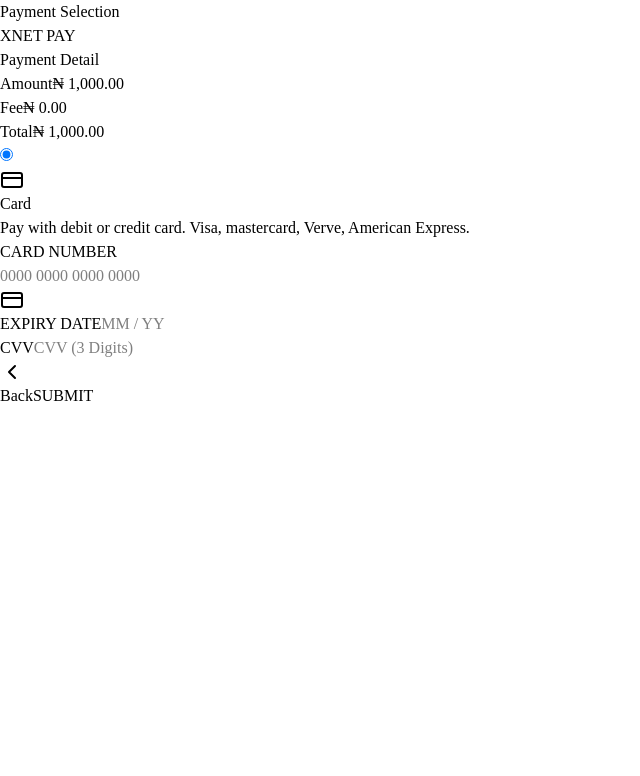
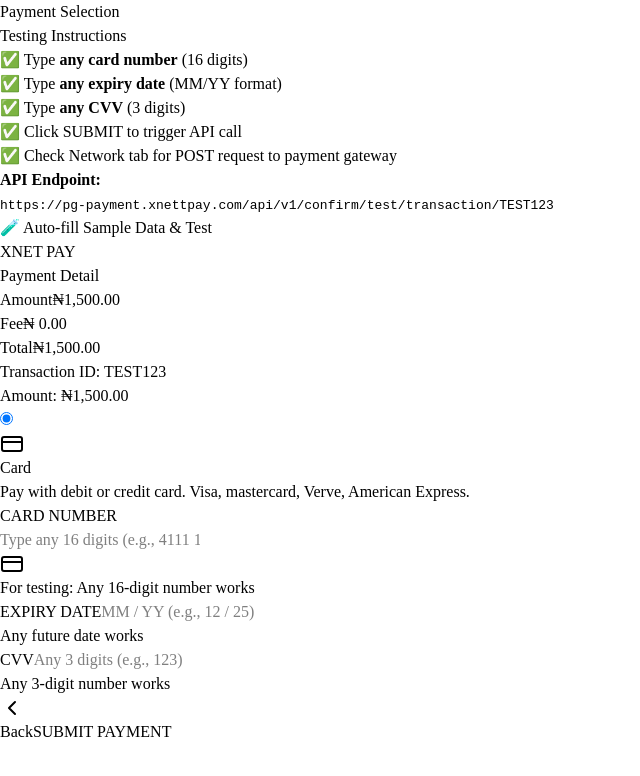
Before and after one commit to GG123lek/xnetpayment, a React (Vite) app: page / in a window 1280 px wide. Shown: the top 776 px of the page, without its empty margins (0-640 px from the left). Built offline with nearby package versions, Linux system fonts and the light colour scheme.

Commit message:
fix the payment endpoint

```diff
--- a/src/Component/Pages/PaymentSelection.jsx
+++ b/src/Component/Pages/PaymentSelection.jsx
@@ -1,13 +1,31 @@
 import React from 'react';
-import { useState } from 'react';
-import { CreditCard, ChevronLeft } from 'lucide-react';
+import { useState, useEffect } from 'react';
+import { CreditCard, ChevronLeft, Loader2 } from 'lucide-react';
 
 export default function PaymentSelection() {
   const [paymentMethod, setPaymentMethod] = useState('card');
   const [cardNumber, setCardNumber] = useState('');
   const [expiryDate, setExpiryDate] = useState('');
   const [cvv, setCvv] = useState('');
-  const [phoneNumber, setPhoneNumber] = useState('');
+
+  // API states
+  const [isLoading, setIsLoading] = useState(false);
+  const [error, setError] = useState('');
+  const [success, setSuccess] = useState(false);
+  const [transactionData, setTransactionData] = useState(null);
+
+  // ✅ CORRECT API URL WITH HYPHEN: pg-payment (not pgpayment)
+  const API_BASE_URL = 'https://pg-payment.xnettpay.com/api/v1';
+
+  // Extract transaction data from URL
+  useEffect(() => {
+    const testData = {
+      transactionId: 'TEST123', // Any ID works for testing
+      transactionAmount: 1500.00
+    };
+    setTransactionData(testData);
+    console.log('✅ Transaction data loaded:', testData);
+  }, []);
 
   const formatCardNumber = (value) => {
     const v = value.replace(/\s+/g, '').replace(/[^0-9]/gi, '');
@@ -55,10 +73,161 @@
     }
   };
 
-  const handleSubmit = (e) => {
+  const formatExpiryForAPI = (expiry) => {
+    const [month, year] = expiry.split(' / ');
+    if (month && year) {
+      return `20${year}-${month.padStart(2, '0')}`;
+    }
+    return '';
+  };
+
+  const validateCardDetails = () => {
+    // ✅ FOR TESTING: You can type anything, just basic format checks
+    if (!cardNumber || cardNumber.replace(/\s/g, '').length === 0) {
+      return 'Please enter a card number (any 16 digits for testing)';
+    }
+    if (!expiryDate || expiryDate.length === 0) {
+      return 'Please enter an expiry date (any date for testing)';
+    }
+    if (!cvv || cvv.length === 0) {
+      return 'Please enter a CVV (any 3 digits for testing)';
+    }
+    return null;
+  };
+
+  // API call to confirm transaction
+  const confirmTransaction = async (transactionId, cardData) => {
+    try {
+      setIsLoading(true);
+      setError('');
+
+      const apiUrl = `${API_BASE_URL}/confirm/test/transaction/${transactionId}`;
+      console.log('🔄 Making API call to:', apiUrl);
+      console.log('📦 Request payload:', cardData);
+
+      const response = await fetch(apiUrl, {
+        method: 'POST',
+        headers: {
+          'Content-Type': 'application/json',
+        },
+        body: JSON.stringify(cardData),
+      });
+
+      console.log('📡 Response status:', response.status);
+      console.log('📡 Response ok:', response.ok);
+
+      // ✅ For test endpoint, we only care about HTTP status 200
+      if (response.ok) {
+        setSuccess(true);
+        console.log('🎉 Payment successful! Got 200 response');
+
+        // Try to parse response if available
+        try {
+          const result = await response.json();
+          console.log('✅ API response data:', result);
+        } catch (e) {
+          console.log('✅ API returned 200 (success)');
+        }
+      } else {
+        throw new Error(`Payment failed with status: ${response.status}`);
+      }
+
+    } catch (err) {
+      console.error('❌ API Error:', err);
+      setError(err.message || 'Failed to process payment. Please try again.');
+      throw err;
+    } finally {
+      setIsLoading(false);
+    }
+  };
+
+  const handleSubmit = async (e) => {
     e.preventDefault();
-    console.log('Payment submitted');
+    console.log('🎯 Submit button clicked');
+
+    if (!transactionData) {
+      setError('Transaction data not available');
+      return;
+    }
+
+    // Validate card details (basic format only for testing)
+    const validationError = validateCardDetails();
+    if (validationError) {
+      setError(validationError);
+      return;
+    }
+
+    // Prepare card data for API
+    const cardData = {
+      cardNumber: cardNumber.replace(/\s/g, ''),
+      expiryDate: formatExpiryForAPI(expiryDate),
+      cvv: cvv
+    };
+
+    console.log('🚀 Sending to API:', cardData);
+
+    try {
+      await confirmTransaction(transactionData.transactionId, cardData);
+    } catch (err) {
+      console.error('Submission error:', err);
+    }
   };
+
+  // Test function - auto-fills with sample data
+  const testAPICall = () => {
+    console.log('🧪 Testing API call with sample data');
+
+    // Set sample card data (you can change these to anything)
+    setCardNumber('4111 1111 1111 1111');
+    setExpiryDate('12 / 25');
+    setCvv('123');
+
+    // Clear any previous errors
+    setError('');
+
+    // Trigger submit
+    setTimeout(() => {
+      const testEvent = { preventDefault: () => {} };
+      handleSubmit(testEvent);
+    }, 100);
+  };
+
+  const formatAmount = (amount) => {
+    return new Intl.NumberFormat('en-NG', {
+      style: 'currency',
+      currency: 'NGN'
+    }).format(amount);
+  };
+
+  if (success) {
+    return (
+      <div className="min-h-screen bg-gray-50 py-8 px-4 sm:px-6 lg:px-8">
+        <div className="max-w-2xl mx-auto">
+          <div className="bg-white rounded-lg shadow-sm p-6 text-center">
+            <div className="text-green-500 text-6xl mb-4">✓</div>
+            <h2 className="text-2xl font-bold text-gray-900 mb-2">
+              Payment Successful!
+            </h2>
+            <p className="text-gray-600 mb-4">
+              Your payment of {formatAmount(transactionData?.transactionAmount || 0)} has been processed successfully.
+            </p>
+            <p className="text-sm text-gray-500">
+              Transaction ID: {transactionData?.transactionId}
+            </p>
+            <p className="text-sm text-green-600 mt-2">
+              ✅ Received 200 OK response from payment gateway
+            </p>
+            <button
+              onClick={() => setSuccess(false)}
+              className="mt-4 bg-blue-500 hover:bg-blue-600 text-white px-4 py-2 rounded"
+            >
+              Make Another Payment
+            </button>
+          </div>
+        </div>
+      </div>
+    );
+  }
 
   return (
     <div className="min-h-screen bg-gray-50 py-8 px-4 sm:px-6 lg:px-8">
@@ -73,7 +242,38 @@
 
           {/* Content */}
           <div className="p-6 space-y-6">
-            {/* UNIFIEDNIS Title */}
+            {/* Error Message */}
+            {error && (
+              <div className="bg-red-50 border border-red-200 rounded-md p-4">
+                <p className="text-red-700 text-sm">{error}</p>
+              </div>
+            )}
+
+            {/* Testing Instructions */}
+            <div className="bg-green-50 border border-green-200 rounded-md p-4">
+              <h3 className="font-semibold text-green-800 mb-2">Testing Instructions</h3>
+              <ul className="text-sm text-green-700 list-disc list-inside space-y-1">
+                <li>✅ Type <strong>any card number</strong> (16 digits)</li>
+                <li>✅ Type <strong>any expiry date</strong> (MM/YY format)</li>
+                <li>✅ Type <strong>any CVV</strong> (3 digits)</li>
+                <li>✅ Click SUBMIT to trigger API call</li>
+                <li>✅ Check Network tab for POST request to payment gateway</li>
+              </ul>
+              <div className="mt-3 p-3 bg-blue-50 rounded">
+                <p className="text-sm text-blue-700">
+                  <strong>API Endpoint:</strong><br />
+                  <code className="text-xs">{API_BASE_URL}/confirm/test/transaction/{transactionData?.transactionId}</code>
+                </p>
+              </div>
+              <button
+                onClick={testAPICall}
+                className="mt-3 bg-blue-500 hover:bg-blue-600 text-white px-4 py-2 rounded text-sm"
+              >
+                🧪 Auto-fill Sample Data & Test
+              </button>
+            </div>
+
+            {/* XNET PAY Title */}
             <div className="text-center">
               <h2 className="text-2xl font-light tracking-wider text-gray-700">
                 XNET PAY
@@ -88,7 +288,9 @@
               <div className="divide-y divide-gray-200">
                 <div className="flex justify-between px-4 py-3">
                   <span className="text-gray-700">Amount</span>
-                  <span className="font-medium text-gray-900">₦ 1,000.00</span>
+                  <span className="font-medium text-gray-900">
+                    {transactionData ? formatAmount(transactionData.transactionAmount) : 'Loading...'}
+                  </span>
                 </div>
                 <div className="flex justify-between px-4 py-3">
                   <span className="text-gray-700">Fee</span>
@@ -96,17 +298,27 @@
                 </div>
                 <div className="flex justify-between px-4 py-3">
                   <span className="font-semibold text-gray-900">Total</span>
-                  <span className="font-semibold text-gray-900">₦ 1,000.00</span>
+                  <span className="font-semibold text-gray-900">
+                    {transactionData ? formatAmount(transactionData.transactionAmount) : 'Loading...'}
+                  </span>
                 </div>
               </div>
             </div>
 
+            {/* Transaction Info */}
+            {transactionData && (
+              <div className="bg-blue-50 border border-blue-200 rounded-md p-4">
+                <p className="text-sm text-blue-700">
+                  Transaction ID: <span className="font-mono">{transactionData.transactionId}</span>
+                </p>
+                <p className="text-sm text-blue-700 mt-1">
+                  Amount: <span className="font-mono">{formatAmount(transactionData.transactionAmount)}</span>
+                </p>
+              </div>
+            )}
+
             {/* Payment Methods */}
             <div className="space-y-4">
-              {/* Phone Number Option */}
-
-
-              {/* Card Option */}
               <div className="border border-blue-500 rounded-lg p-4">
                 <label className="flex items-start cursor-pointer">
                   <input
@@ -128,7 +340,6 @@
 
                     {paymentMethod === 'card' && (
                       <div className="space-y-4">
-                        {/* Card Number */}
                         <div>
                           <label className="block text-sm font-medium text-gray-700 mb-2">
                             CARD NUMBER
@@ -138,14 +349,15 @@
                               type="text"
                               value={cardNumber}
                               onChange={handleCardNumberChange}
-                              placeholder="0000 0000 0000 0000"
+                              placeholder="Type any 16 digits (e.g., 4111 1111 1111 1111)"
                               className="w-full px-3 py-2 border border-gray-300 rounded-md focus:outline-none focus:ring-2 focus:ring-blue-500"
+                              disabled={isLoading}
                             />
                             <CreditCard className="absolute right-3 top-2.5 w-5 h-5 text-gray-400" />
                           </div>
+                          <p className="text-xs text-gray-500 mt-1">For testing: Any 16-digit number works</p>
                         </div>
 
-                        {/* Expiry and CVV */}
                         <div className="grid grid-cols-2 gap-4">
                           <div>
                             <label className="block text-sm font-medium text-gray-700 mb-2">
@@ -155,9 +367,11 @@
                               type="text"
                               value={expiryDate}
                               onChange={handleExpiryChange}
-                              placeholder="MM / YY"
+                              placeholder="MM / YY (e.g., 12 / 25)"
                               className="w-full px-3 py-2 border border-gray-300 rounded-md focus:outline-none focus:ring-2 focus:ring-blue-500"
+                              disabled={isLoading}
                             />
+                            <p className="text-xs text-gray-500 mt-1">Any future date works</p>
                           </div>
                           <div>
                             <label className="block text-sm font-medium text-gray-700 mb-2">
@@ -167,9 +381,11 @@
                               type="text"
                               value={cvv}
                               onChange={handleCvvChange}
-                              placeholder="CVV (3 Digits)"
+                              placeholder="Any 3 digits (e.g., 123)"
                               className="w-full px-3 py-2 border border-gray-300 rounded-md focus:outline-none focus:ring-2 focus:ring-blue-500"
+                              disabled={isLoading}
                             />
+                            <p className="text-xs text-gray-500 mt-1">Any 3-digit number works</p>
                           </div>
                         </div>
                       </div>
@@ -184,16 +400,25 @@
               <button
                 type="button"
                 className="flex items-center gap-2 text-gray-600 hover:text-gray-900 transition-colors order-2 sm:order-1"
+                disabled={isLoading}
               >
                 <ChevronLeft className="w-5 h-5" />
                 <span>Back</span>
               </button>
               <button
-                type="submit"
+                type="button"
                 onClick={handleSubmit}
-                className="w-full sm:w-auto bg-green-600 hover:bg-green-700 text-white font-medium px-8 py-2.5 rounded-md transition-colors order-1 sm:order-2"
+                disabled={isLoading || !transactionData}
+                className="w-full sm:w-auto bg-green-600 hover:bg-green-700 disabled:bg-gray-400 text-white font-medium px-8 py-2.5 rounded-md transition-colors order-1 sm:order-2 flex items-center justify-center gap-2"
               >
-                SUBMIT
+                {isLoading ? (
+                  <>
+                    <Loader2 className="w-4 h-4 animate-spin" />
+                    Processing...
+                  </>
+                ) : (
+                  'SUBMIT PAYMENT'
+                )}
               </button>
             </div>
           </div>
```
